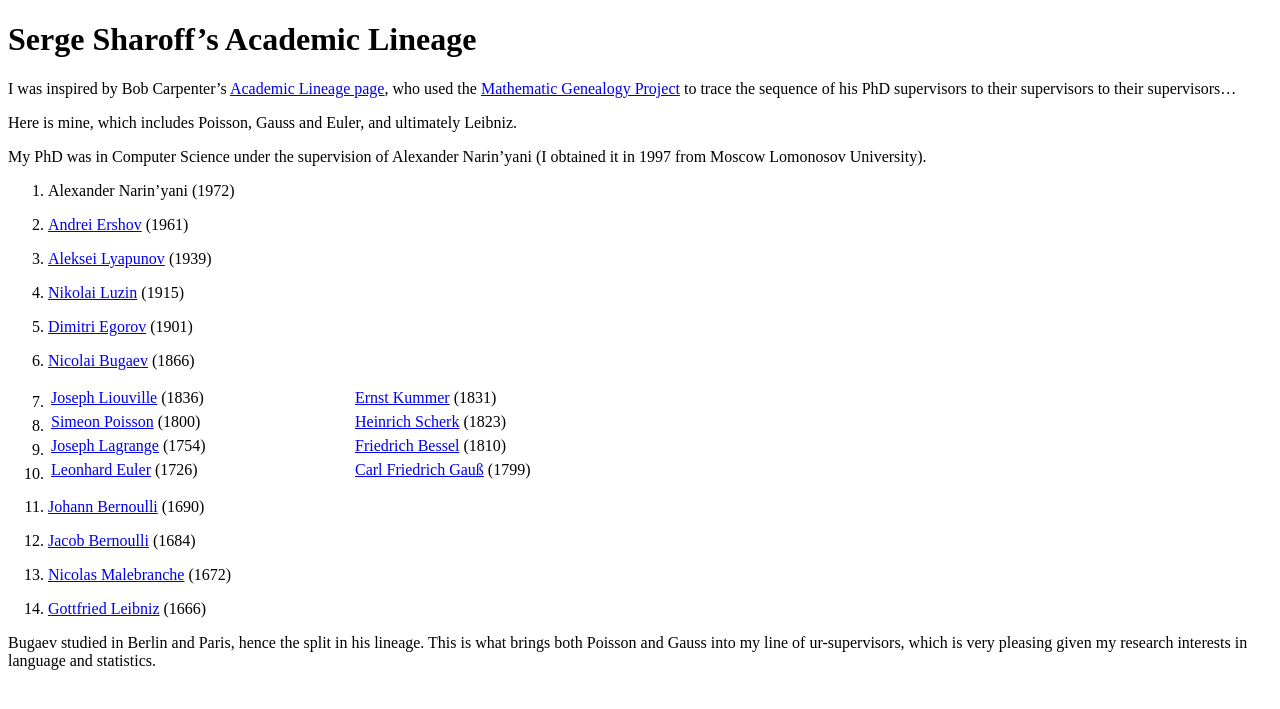
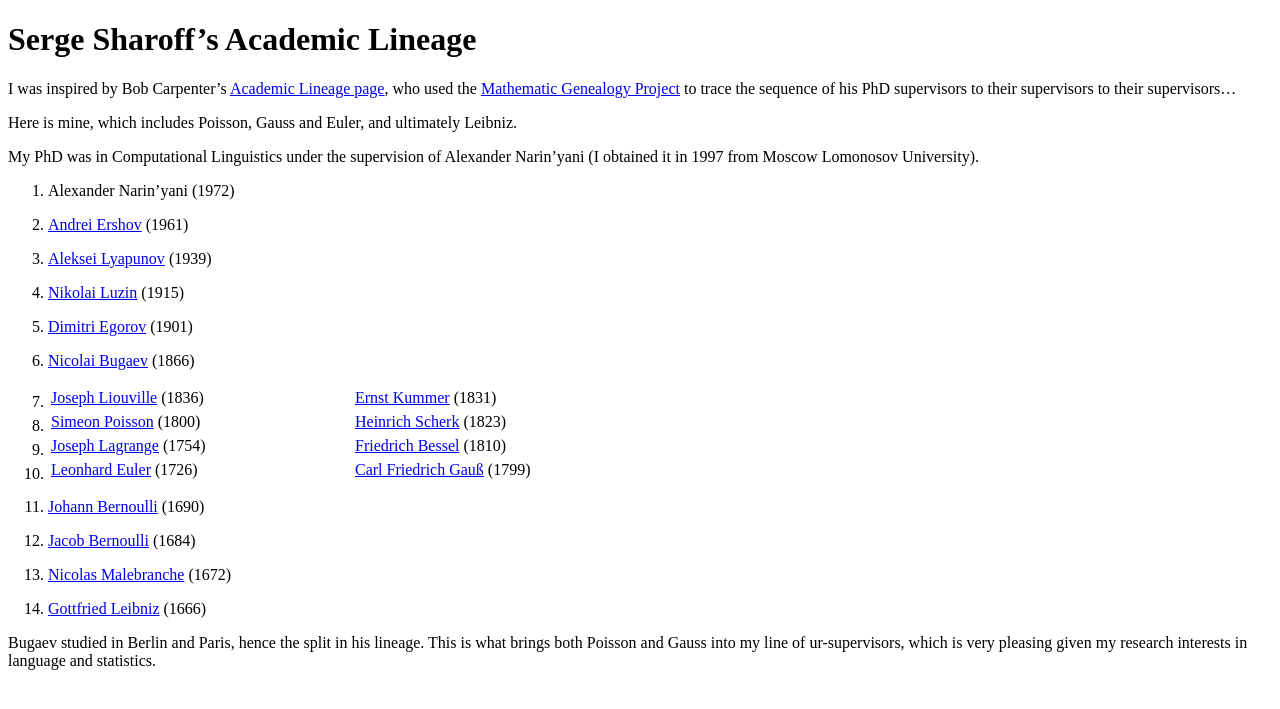
Before and after one commit to ssharoff/ssharoff.github.io, a Jekyll site: the page lineage.html, which Jekyll copies as it is, in a window 1280 px wide. Shown: the top 709 px of the page. Built offline with Jekyll 4.4.1, drawn with Linux system fonts in a browser that asks for light colours.

Commit message:
linguistics

```diff
--- a/lineage.html
+++ b/lineage.html
@@ -14,7 +14,7 @@
 <p>I was inspired by Bob Carpenter’s <a href="https://bob-carpenter.github.io/Personal/academic-lineage.html">Academic Lineage page</a>, who used the <a href="https://www.genealogy.math.ndsu.nodak.edu/">Mathematic Genealogy Project</a> to trace the sequence of his PhD supervisors to their supervisors to their supervisors…</p>
 <p>Here is mine, which includes Poisson, Gauss and Euler, and ultimately Leibniz.</p>
 
-<p> My PhD was in Computer Science under the supervision of Alexander Narin’yani (I obtained it in 1997 from Moscow Lomonosov University).</p>
+<p> My PhD was in Computational Linguistics under the supervision of Alexander Narin’yani (I obtained it in 1997 from Moscow Lomonosov University).</p>
 
 <ol>
 <li><p>Alexander Narin’yani (1972)</p></li>
```
